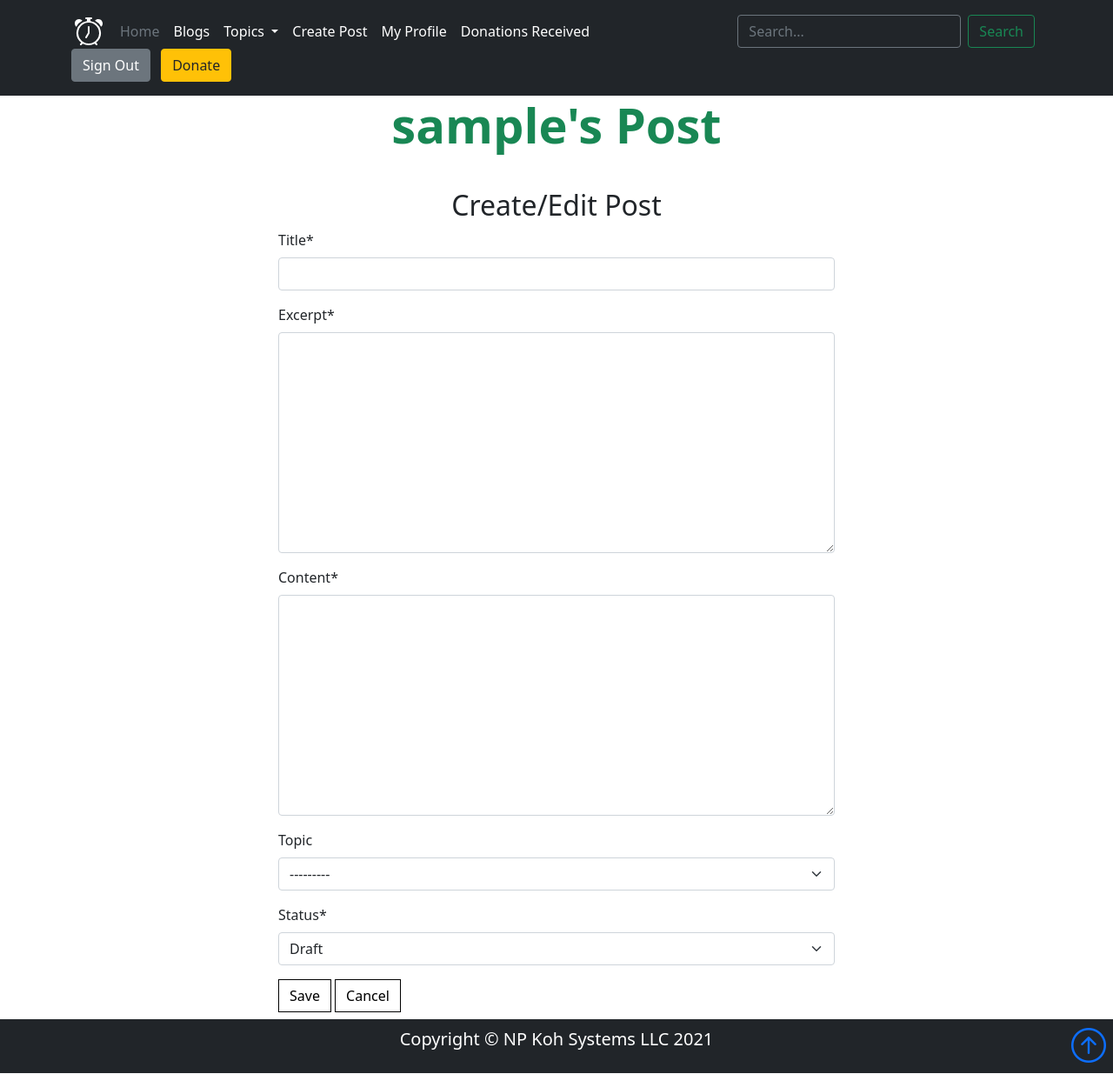
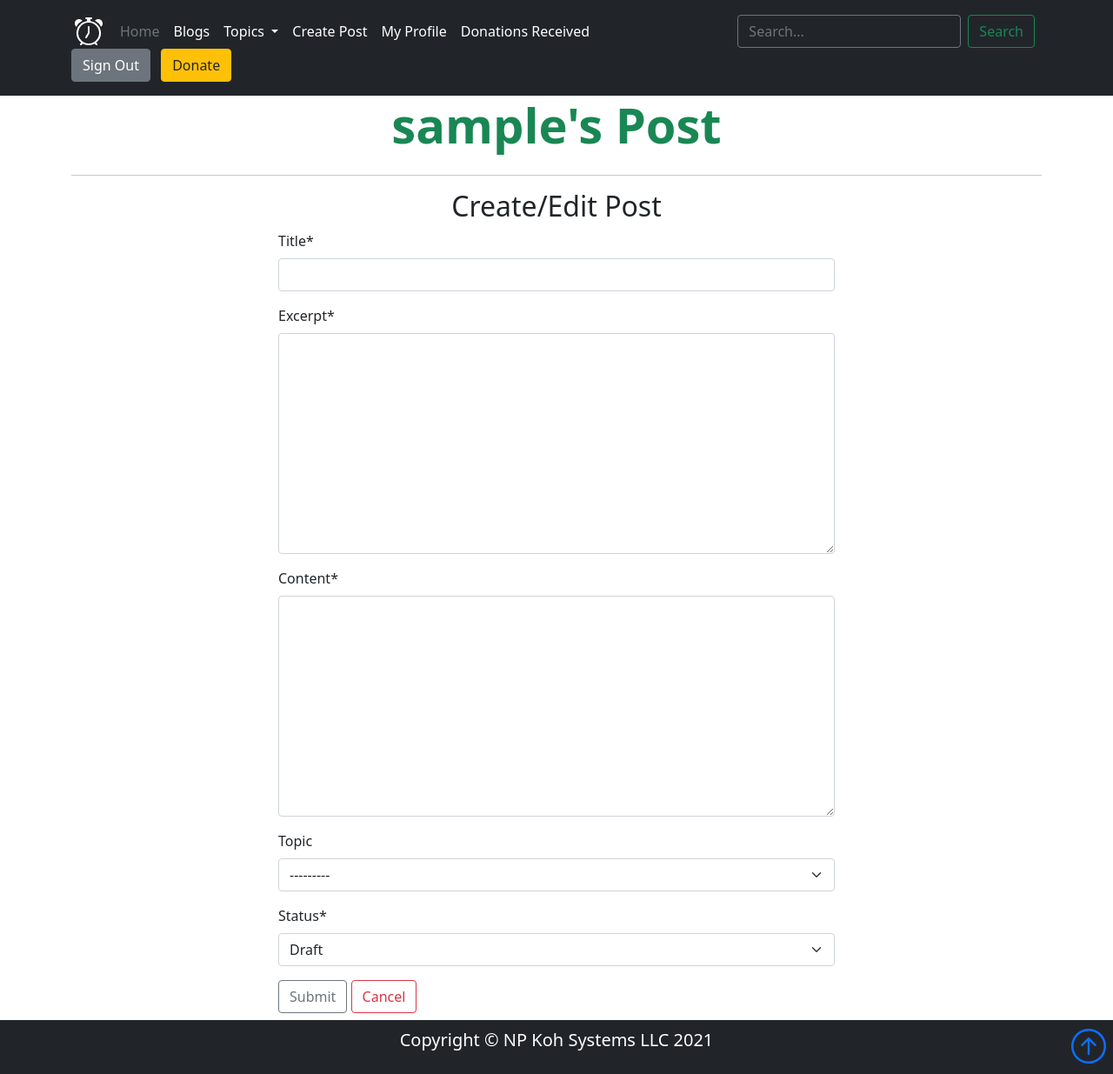
Before and after one commit to NgiapPuoyKoh/django-blogchat-tech, a Django app: page /blog/post/new/ in a window 1280 px wide. Shown: the whole page at 87% size. Run offline with Django 3.2, Linux system fonts and the light colour scheme; the visitor is signed in with stand-in values (Sample User, id 1); data that the repository does not hold is empty; some libraries are stand-ins or nearby versions.

Commit message:
Edit post_form.html resolve html validation errors style buttons

```diff
--- a/blog/templates/blog/post_form.html
+++ b/blog/templates/blog/post_form.html
@@ -11,14 +11,15 @@
     <div class="row">
         <h1 class="display-4 fw-bold text-success text-center "> {{ user.username }}'s Post</h1>
     </div>
-    <hr
+    <hr>
+</div>
 {% endblock %}
 
 {% block content %}
 
 <div class="container h-100">
-        <div class="col-sm-12 col-md-8 offset-md-2 text-center" id="form-styling">
-            <h2>Create/Edit Post</h2>
+        <div class="col-sm-12 col-md-8 offset-md-2 text-center">
+        <h2>Create/Edit Post</h2>
         </div>
 </div>
 <div class="col-10 offset-1 col-md-6 offset-md-3" id="form-styling">
@@ -28,8 +29,8 @@
             {{ form|crispy }}
         </fieldset>
         <div class="form-group">
-            <button class="btn btn-outline-black rounded-0 submit-btn" type="submit">Save</button>
-            <button class="btn btn-outline-black rounded-0 submit-btn" type="submit" name="cancel" value="Cancel">Cancel</button>
+            <button class="btn btn-outline-secondary submit-btn" type="submit">Submit</button>
+            <button class="btn btn-outline-danger reset-btn" type="reset" name="reset" value="reset">Cancel</button>
         </div>
     </form>
 </div>
```
